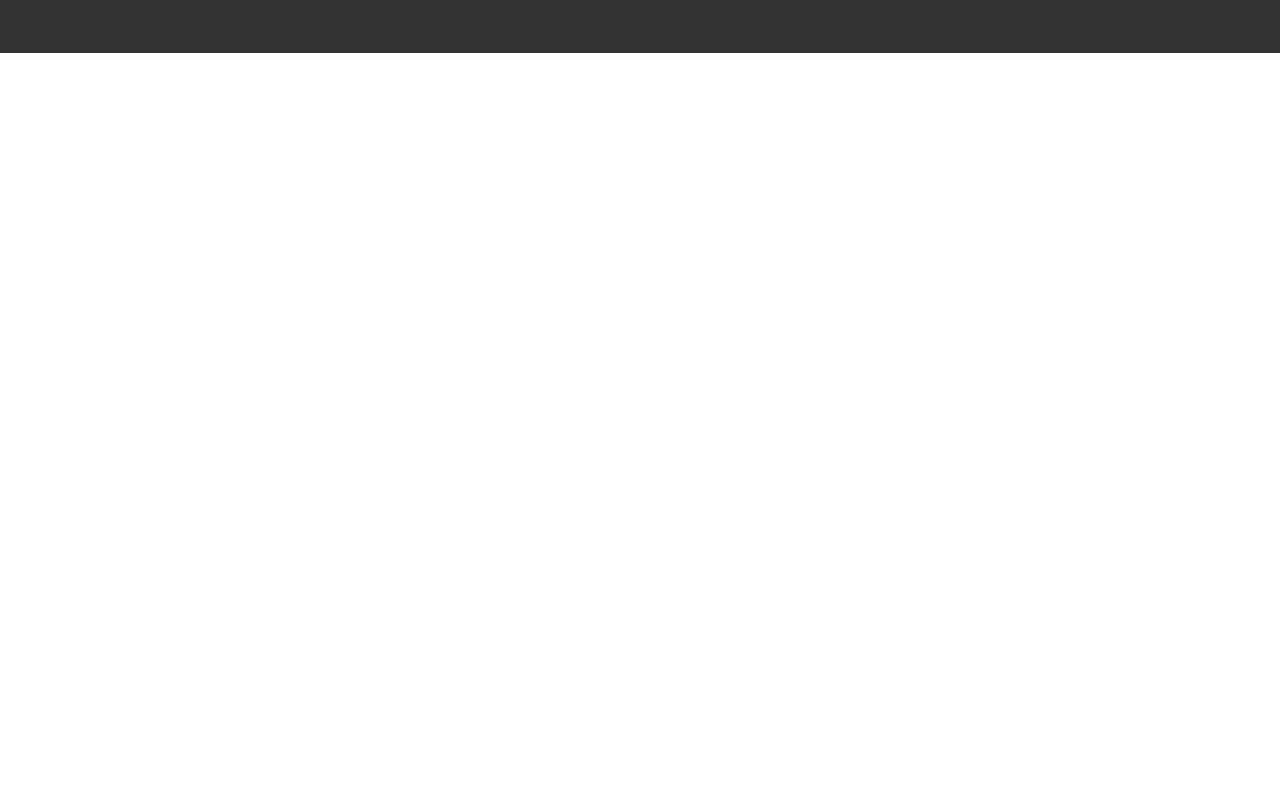
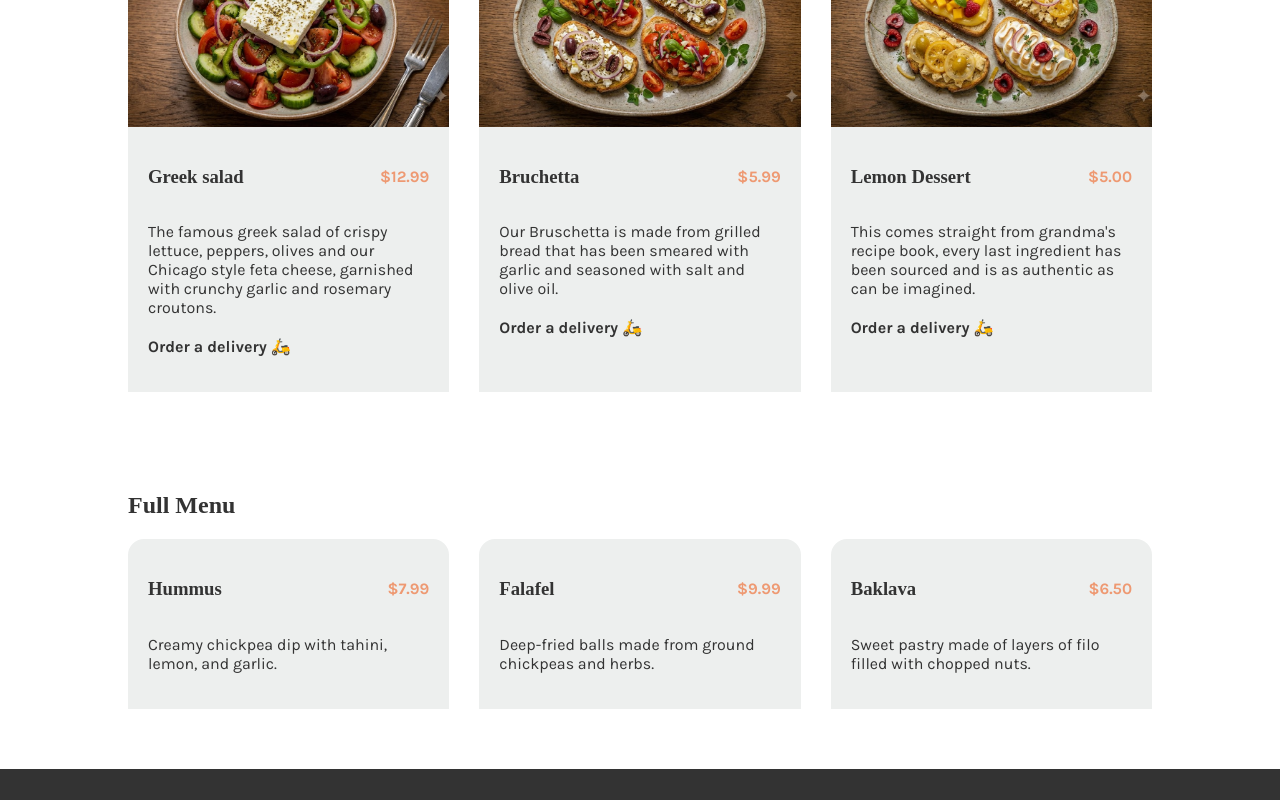
Before and after one commit to anudoranador87/little-lemon, a React (Create React App) app: page /menu in a window 1280 px wide. Shown: the part 320-1120 px from the top of the page. Before the commit the page ends 800 px from the top, so only its background shows below. Built offline with nearby package versions, Linux system fonts and the light colour scheme; a web font is replaced by a local one.

Commit message:
feat: implement missing pages (About, Menu, Order Online, Login) for a complete application

```diff
--- a/src/App.js
+++ b/src/App.js
@@ -4,6 +4,10 @@ import Navbar from './components/Navbar';
 import Footer from './components/Footer';
 import Home from './pages/Home';
 import Reservations from './pages/Reservations';
+import About from './pages/About';
+import Menu from './pages/Menu';
+import OrderOnline from './pages/OrderOnline';
+import Login from './pages/Login';
 
 function App() {
   return (
@@ -13,7 +17,11 @@ function App() {
       </header>
       <Routes>
         <Route path="/" element={<Home />} />
+        <Route path="/about" element={<About />} />
+        <Route path="/menu" element={<Menu />} />
         <Route path="/reservations" element={<Reservations />} />
+        <Route path="/order" element={<OrderOnline />} />
+        <Route path="/login" element={<Login />} />
       </Routes>
       <Footer />
     </Router>
--- /dev/null
+++ b/src/pages/About.js
@@ -0,0 +1,22 @@
+import React from 'react';
+import AboutContent from '../components/About';
+
+const About = () => {
+  return (
+    <main>
+      <div style={{ padding: '60px 10%' }}>
+        <AboutContent />
+        <div style={{ marginTop: '40px', display: 'grid', gridTemplateColumns: '1fr 1fr', gap: '40px' }}>
+          <p>
+            Based in Chicago, Illinois, Little Lemon is a family-owned Mediterranean restaurant, focused on traditional recipes served with a modern twist. The chefs draw inspiration from Italian, Greek, and Turkish cuisines and have a menu which focuses on fresh ingredients and big flavors that everyone can enjoy.
+          </p>
+          <p>
+            The restaurant was founded by two Italian brothers, Mario and Adrian, who moved to the United States to pursue their shared passion for Mediterranean food. Mario, the older brother, is the head chef and oversees the kitchen, while Adrian manages the front of house and the business operations.
+          </p>
+        </div>
+      </div>
+    </main>
+  );
+};
+
+export default About;
--- /dev/null
+++ b/src/pages/Login.js
@@ -0,0 +1,23 @@
+import React from 'react';
+
+const Login = () => {
+  return (
+    <main className="booking-section">
+      <div className="booking-form" style={{ textAlign: 'center' }}>
+        <h1>Login</h1>
+        <form style={{ display: 'grid', gap: '20px', marginTop: '30px' }}>
+          <label htmlFor="email">Email</label>
+          <input type="email" id="email" placeholder="Enter your email" required />
+
+          <label htmlFor="password">Password</label>
+          <input type="password" id="password" placeholder="Enter your password" required />
+
+          <button type="submit" className="hero-btn">Login</button>
+        </form>
+        <p style={{ marginTop: '20px' }}>Don't have an account? <span style={{ color: 'var(--primary-green)', cursor: 'pointer', fontWeight: '700' }}>Sign up</span></p>
+      </div>
+    </main>
+  );
+};
+
+export default Login;
--- /dev/null
+++ b/src/pages/Menu.js
@@ -0,0 +1,44 @@
+import React from 'react';
+import Highlights from '../components/Highlights';
+
+const Menu = () => {
+  return (
+    <main>
+      <Highlights />
+      <section style={{ padding: '20px 10% 60px 10%' }}>
+        <h2>Full Menu</h2>
+        <div className="specials-grid" style={{ marginTop: '20px' }}>
+          <article className="special-card">
+            <div className="special-content">
+              <div className="special-header">
+                <h3>Hummus</h3>
+                <p className="special-price">$7.99</p>
+              </div>
+              <p>Creamy chickpea dip with tahini, lemon, and garlic.</p>
+            </div>
+          </article>
+          <article className="special-card">
+            <div className="special-content">
+              <div className="special-header">
+                <h3>Falafel</h3>
+                <p className="special-price">$9.99</p>
+              </div>
+              <p>Deep-fried balls made from ground chickpeas and herbs.</p>
+            </div>
+          </article>
+          <article className="special-card">
+            <div className="special-content">
+              <div className="special-header">
+                <h3>Baklava</h3>
+                <p className="special-price">$6.50</p>
+              </div>
+              <p>Sweet pastry made of layers of filo filled with chopped nuts.</p>
+            </div>
+          </article>
+        </div>
+      </section>
+    </main>
+  );
+};
+
+export default Menu;
--- /dev/null
+++ b/src/pages/OrderOnline.js
@@ -0,0 +1,18 @@
+import React from 'react';
+
+const OrderOnline = () => {
+  return (
+    <main style={{ padding: '100px 10%', textAlign: 'center' }}>
+      <h1>Order Online</h1>
+      <p style={{ fontSize: '20px', marginTop: '20px' }}>
+        Our online ordering system is currently under maintenance.
+      </p>
+      <p>Please call us at (123) 456-7890 to place your order for pickup or delivery.</p>
+      <div style={{ marginTop: '40px' }}>
+        <img src="/logo512.png" alt="Delivery" style={{ width: '200px', opacity: 0.5 }} />
+      </div>
+    </main>
+  );
+};
+
+export default OrderOnline;
```
